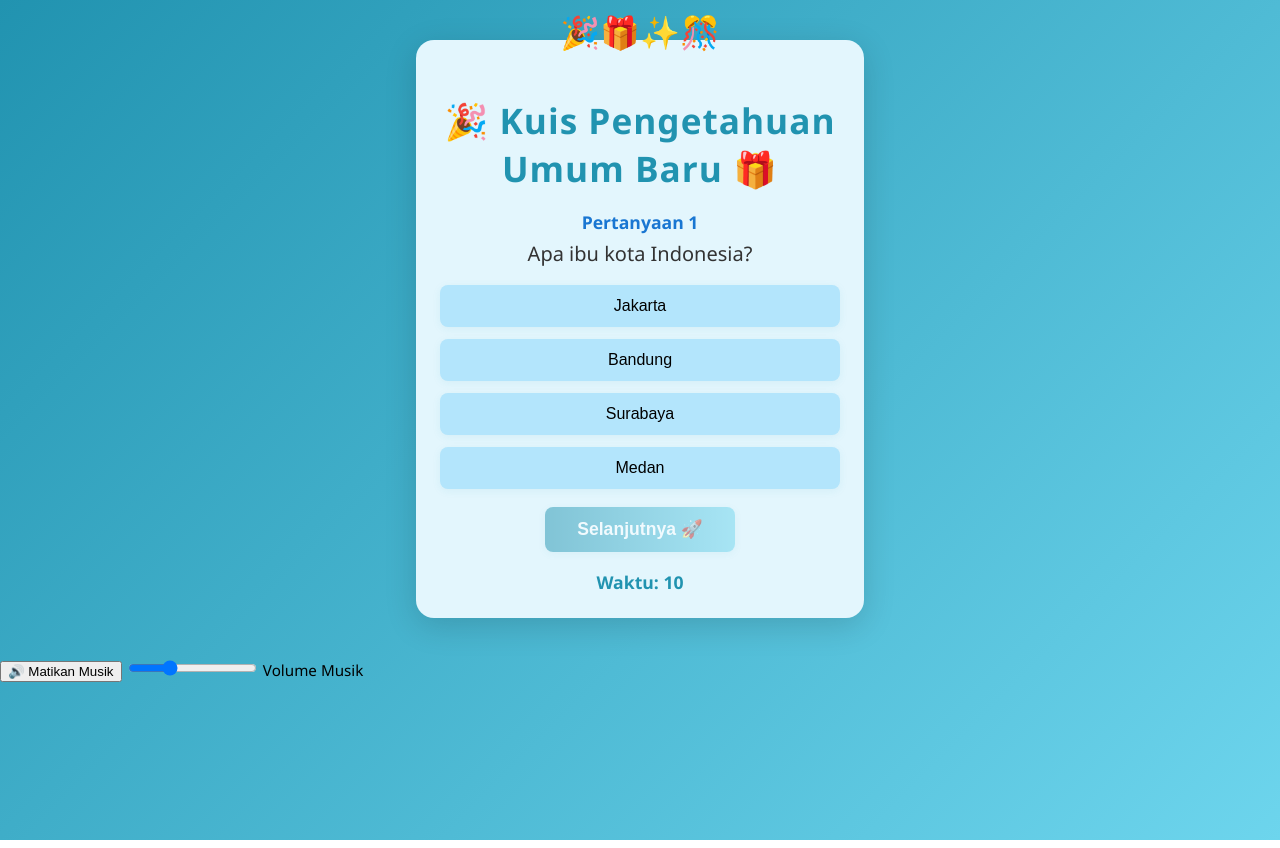
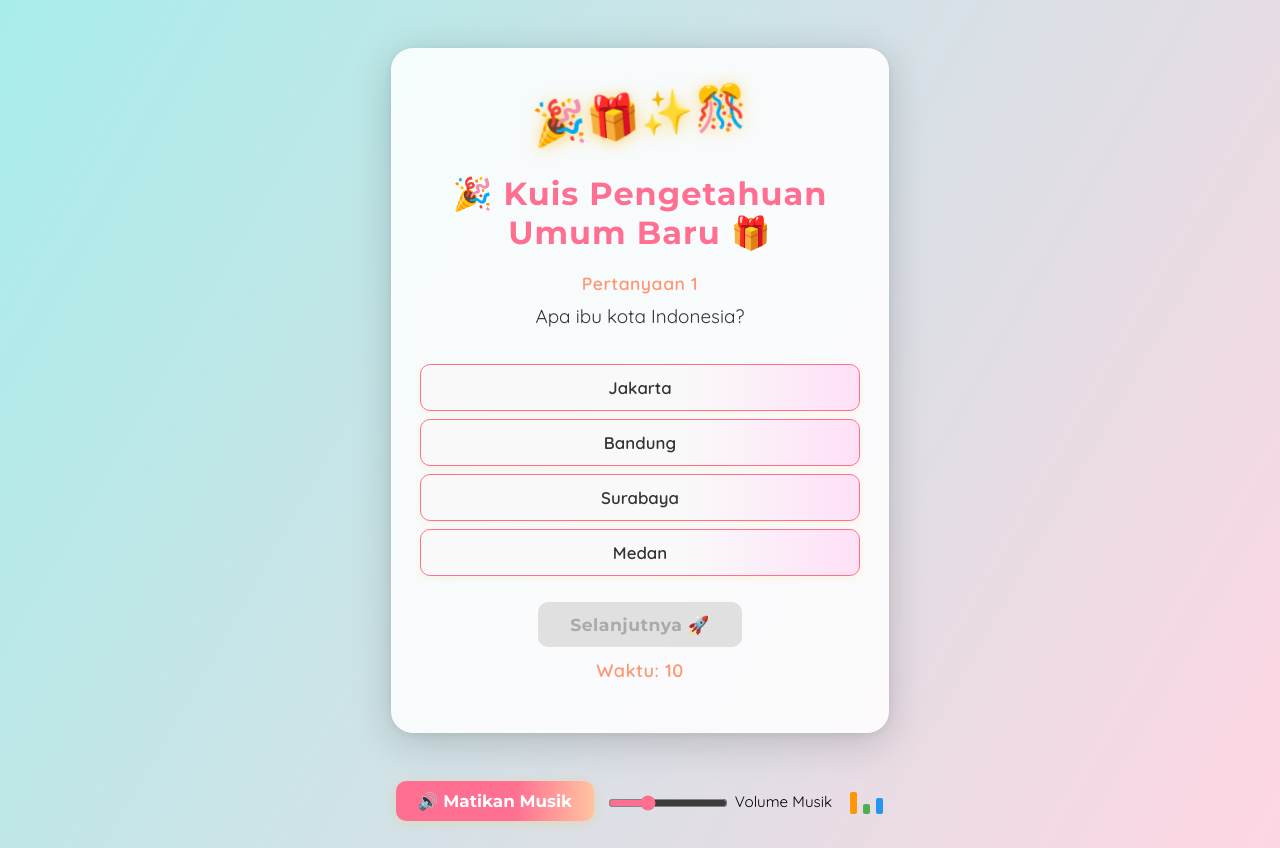
Before and after one commit to ririsdwi/ririsdwi2.github.io, a plain HTML site: page kuis.html in a window 1280 px wide. Drawn offline with Linux system fonts and the light colour scheme.

Commit message:
Update kuis.css

```diff
--- a/kuis.css
+++ b/kuis.css
@@ -1,121 +1,239 @@
 body {
-    background: linear-gradient(135deg, #2193b0 0%, #6dd5ed 100%);
-    font-family: 'Segoe UI', Arial, sans-serif;
+      background: linear-gradient(120deg, #a8edea 0%, #fed6e3 100%);
+      min-height: 100vh;
+      font-family: 'Quicksand', Arial, sans-serif;
       margin: 0;
-    min-height: 100vh;
+      padding: 0;
+      animation: bgmove 10s infinite alternate;
+    }
+    @keyframes bgmove {
+      0% { background-position: 0 0; }
+      100% { background-position: 100% 100%; }
     }
     .container {
-    max-width: 400px;
-    margin: 40px auto;
-    background: #e3f6fd;
-    border-radius: 18px;
-    box-shadow: 0 8px 32px rgba(0,0,0,0.15);
-    padding: 32px 24px 24px 24px;
+      max-width: 440px;
+      margin: 48px auto;
+      background: rgba(255,255,255,0.85);
+      border-radius: 22px;
+      box-shadow: 0 8px 40px 0 rgba(0,0,0,0.18), 0 1.5px 8px 0 rgba(0,0,0,0.07);
+      padding: 38px 28px 28px 28px;
       text-align: center;
       position: relative;
+      backdrop-filter: blur(6px);
+      border: 1.5px solid #fff3;
+    }
+    .confetti {
+      font-size: 2.7em;
+      margin-bottom: 12px;
+      display: inline-block;
+      animation: confetti-float 2.5s infinite alternate;
+      filter: drop-shadow(0 2px 8px #ffb30088);
+      cursor: pointer;
+      user-select: none;
+      transition: filter 0.3s;
+    }
+    @keyframes confetti-float {
+      0% { transform: translateY(0) rotate(-5deg);}
+      100% { transform: translateY(-10px) rotate(7deg);}
     }
     h1 {
-    font-size: 2.2em;
-    margin-bottom: 10px;
-    color: #2193b0;
+      color: #ff6f91;
+      margin-bottom: 20px;
+      font-size: 2em;
+      font-family: 'Montserrat', Arial, sans-serif;
       letter-spacing: 1px;
+      text-shadow: 0 2px 8px #fff6;
     }
     #quiz-box {
-    margin-top: 18px;
+      margin-bottom: 22px;
     }
     #question-number {
+      font-weight: bold;
+      color: #ff9671;
+      margin-bottom: 10px;
       font-size: 1.1em;
-    color: #1976d2;
-    margin-bottom: 6px;
-    font-weight: bold;
+      letter-spacing: 0.5px;
     }
     #question-text {
-    font-size: 1.25em;
-    margin-bottom: 18px;
+      font-size: 1.18em;
+      margin-bottom: 16px;
+      min-height: 44px;
       color: #333;
+      font-family: 'Quicksand', Arial, sans-serif;
     }
     #options {
-    display: flex;
-    flex-direction: column;
-    gap: 12px;
-    margin-bottom: 18px;
+      margin-bottom: 16px;
     }
     #options button {
-    background: #b3e5fc;
-    border: none;
-    border-radius: 8px;
+      display: block;
+      width: 100%;
+      margin: 8px 0;
       padding: 12px;
-    font-size: 1em;
+      border-radius: 10px;
+      border: 1.5px solid #ff6f91;
+      background: linear-gradient(90deg, #f9f9f9 60%, #ffe0f7 100%);
+      color: #333;
+      font-size: 1.05em;
+      font-family: 'Quicksand', Arial, sans-serif;
       cursor: pointer;
-    transition: background 0.2s;
-    box-shadow: 0 2px 8px rgba(33, 147, 176, 0.08);
+      transition: background 0.22s, color 0.22s, transform 0.18s, box-shadow 0.18s;
+      box-shadow: 0 1.5px 6px #ffb30022;
+      font-weight: 600;
     }
-#options button:hover, #options button.selected {
-    background: #4fc3f7;
-    font-weight: bold;
+    #options button:hover:not(:disabled) {
+      background: linear-gradient(90deg, #ffecd2 60%, #fcb69f 100%);
+      color: #ff6f91;
+      transform: scale(1.03);
+      box-shadow: 0 4px 16px #ffb30033;
+    }
+    #options button.selected {
+      background: linear-gradient(90deg, #ff6f91 60%, #ffc3a0 100%);
+      color: #fff;
+      border-color: #ff6f91;
+      box-shadow: 0 2px 12px #ff6f9188;
+    }
+    #options button.correct {
+      background: linear-gradient(90deg, #43e97b 60%, #38f9d7 100%);
+      color: #fff;
+      border-color: #43e97b;
+      box-shadow: 0 2px 12px #43e97b88;
+    }
+    #options button.incorrect {
+      background: linear-gradient(90deg, #ff5858 60%, #f09819 100%);
+      color: #fff;
+      border-color: #ff5858;
+      box-shadow: 0 2px 12px #ff585888;
     }
     #next-btn {
-    background: linear-gradient(90deg, #2193b0 0%, #6dd5ed 100%);
+      background: linear-gradient(90deg, #ff6f91 60%, #ffc3a0 100%);
       color: #fff;
       border: none;
-    border-radius: 8px;
+      border-radius: 10px;
       padding: 12px 32px;
-    font-size: 1.1em;
+      font-size: 1.08em;
+      font-family: 'Montserrat', Arial, sans-serif;
+      cursor: pointer;
+      margin-top: 10px;
       font-weight: bold;
-    cursor: pointer;
-    margin-bottom: 10px;
-    transition: background 0.2s, transform 0.2s;
-    box-shadow: 0 2px 8px rgba(33, 147, 176, 0.12);
+      letter-spacing: 0.5px;
+      box-shadow: 0 2px 12px #ffb30033;
+      transition: background 0.22s, transform 0.18s, box-shadow 0.18s;
     }
     #next-btn:disabled {
-    opacity: 0.5;
+      background: #e0e0e0;
+      color: #aaa;
       cursor: not-allowed;
+      box-shadow: none;
+    }
+    #next-btn:not(:disabled):hover {
+      background: linear-gradient(90deg, #ff9671 60%, #f9f871 100%);
+      color: #fff;
+      transform: scale(1.04);
+      box-shadow: 0 4px 16px #ffb30044;
     }
     #timer {
-    font-size: 1.1em;
-    color: #2193b0;
-    margin-top: 8px;
+      margin-top: 12px;
+      font-size: 1.13em;
+      color: #ff9671;
       font-weight: bold;
+      letter-spacing: 0.5px;
+      text-shadow: 0 1px 4px #fff6;
     }
     #result-box {
-    margin-top: 24px;
-    padding: 20px 0;
-    background: #e1f5fe;
-    border-radius: 12px;
-    box-shadow: 0 2px 8px rgba(33, 147, 176, 0.08);
+      margin-top: 22px;
+      animation: fadeIn 1s;
+    }
+    @keyframes fadeIn {
+      from { opacity: 0; transform: scale(0.95);}
+      to { opacity: 1; transform: scale(1);}
+    }
+    #result-box.hidden {
+      display: none;
     }
     #result-box h2 {
-    font-size: 1.6em;
-    color: #1976d2;
-    margin-bottom: 8px;
+      color: #43e97b;
+      margin-bottom: 12px;
+      font-size: 1.5em;
+      font-family: 'Montserrat', Arial, sans-serif;
+      letter-spacing: 1px;
+      text-shadow: 0 2px 8px #fff6;
+      animation: confetti-pop 1.2s;
     }
     #score-text {
-    font-size: 1.3em;
-    color: #2193b0;
-    margin-bottom: 16px;
+      font-size: 1.18em;
+      color: #ff6f91;
+      font-weight: bold;
+      margin-bottom: 8px;
+      letter-spacing: 0.5px;
     }
     #result-box button {
-    background: linear-gradient(90deg, #2193b0 0%, #6dd5ed 100%);
+      margin: 10px 8px 0 8px;
+      padding: 12px 26px;
+      border-radius: 10px;
+      border: none;
+      background: linear-gradient(90deg, #43e97b 60%, #38f9d7 100%);
+      color: #fff;
+      font-size: 1.08em;
+      font-family: 'Montserrat', Arial, sans-serif;
+      cursor: pointer;
+      font-weight: bold;
+      transition: background 0.22s, transform 0.18s, box-shadow 0.18s;
+      box-shadow: 0 2px 12px #43e97b33;
+    }
+    #result-box button:hover {
+      background: linear-gradient(90deg, #ff6f91 60%, #ffc3a0 100%);
+      color: #fff;
+      transform: scale(1.04);
+      box-shadow: 0 4px 16px #ffb30044;
+    }
+    #audio-controls {
+      margin-top: 28px;
+      text-align: center;
+    }
+    #toggle-backsound {
+      background: linear-gradient(90deg, #ff6f91 60%, #ffc3a0 100%);
       color: #fff;
       border: none;
-    border-radius: 8px;
-    padding: 10px 28px;
-    font-size: 1em;
+      border-radius: 10px;
+      padding: 10px 22px;
+      font-size: 1.05em;
+      font-family: 'Montserrat', Arial, sans-serif;
+      cursor: pointer;
       font-weight: bold;
-    cursor: pointer;
-    margin-top: 8px;
-    transition: background 0.2s;
+      transition: background 0.22s, transform 0.18s, box-shadow 0.18s;
+      box-shadow: 0 2px 12px #ffb30033;
     }
-.hidden {
-    display: none;
+    #toggle-backsound:hover {
+      background: linear-gradient(90deg, #43e97b 60%, #38f9d7 100%);
+      color: #fff;
+      transform: scale(1.04);
+      box-shadow: 0 4px 16px #43e97b44;
     }
-/* Doorprize emoji confetti */
-.confetti {
-    font-size: 2em;
-    position: absolute;
-    left: 0; right: 0; top: -30px;
-    width: 100%;
-    text-align: center;
-    pointer-events: none;
-    user-select: none;
+    #backsound-volume {
+      vertical-align: middle;
+      width: 120px;
+      margin-left: 10px;
+      accent-color: #ff6f91;
     }
+    #music-visualizer {
+      display: inline-block;
+      width: 36px;
+      height: 22px;
+      vertical-align: middle;
+      margin-left: 12px;
+    }
+    @keyframes bar1 { 0%,100%{height:22px;} 50%{height:10px;} }
+    @keyframes bar2 { 0%,100%{height:10px;} 50%{height:22px;} }
+    @keyframes bar3 { 0%,100%{height:16px;} 50%{height:22px;} }
+    #music-visualizer span { transition:background 0.3s; }
+    #music-visualizer.off span { background:#bbb !important; }
+    @keyframes confetti-pop {
+      0% { transform: scale(1) rotate(0deg);}
+      30% { transform: scale(1.5) rotate(-10deg);}
+      60% { transform: scale(1.2) rotate(10deg);}
+      100% { transform: scale(1) rotate(0deg);}
+    }
+    @media (max-width: 500px) {
+      .container { padding: 16px 2vw 18px 2vw; }
+      h1 { font-size: 1.2em; }
+    }
```
Lines whose indentation alone changed are shown as unchanged.
